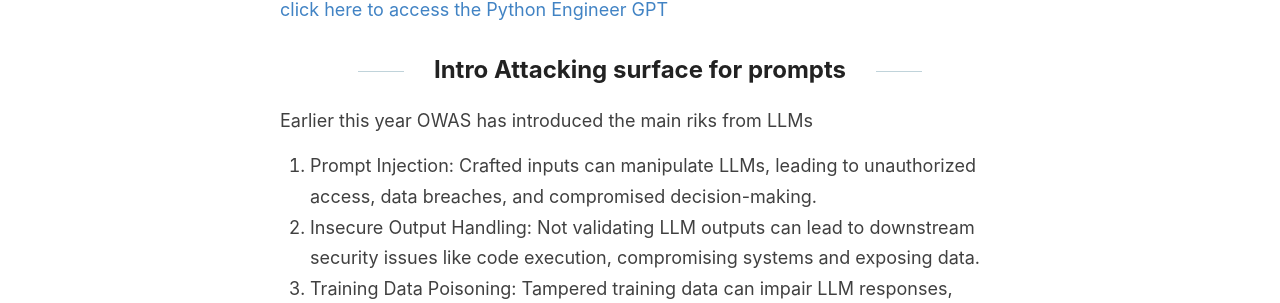
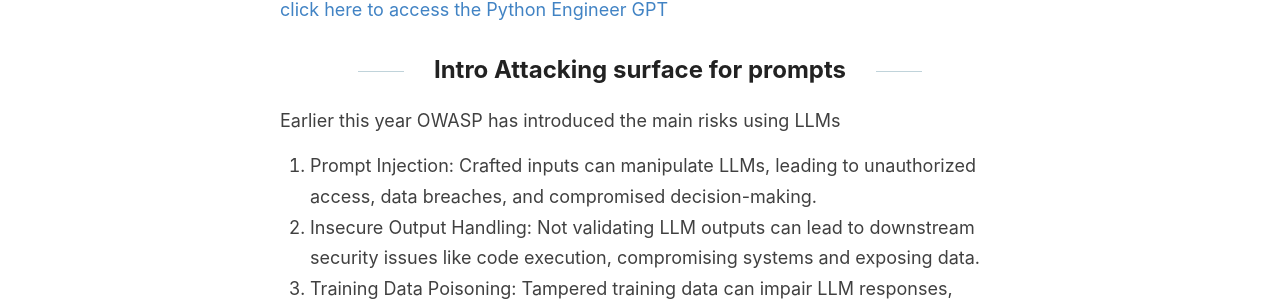
Before and after one commit to bitton-yehonatan/bitton-yehonatan.github.io, a Jekyll site: the page built from _posts/2023-12-17-PITM-introduction.md, in a window 1280 px wide and 900 px high, scrolled down 904 px. Shown: the part 150-453 px from the top of the window. Built offline with Jekyll 4.4.1, drawn with Linux system fonts in a browser that asks for light colours.

Commit message:
fix typo

```diff
--- a/_posts/2023-12-17-PITM-introduction.md
+++ b/_posts/2023-12-17-PITM-introduction.md
@@ -18,7 +18,7 @@ Out method is similar to a MITM attack using Code interpreter feature and Bing s
 
 ## Intro Attacking surface for prompts
 
-Earlier this year OWAS has introduced the main riks from LLMs
+Earlier this year OWASP has introduced the main risks using LLMs
 
 1. Prompt Injection: Crafted inputs can manipulate LLMs, leading to unauthorized access, data breaches, and compromised decision-making.
 2. Insecure Output Handling: Not validating LLM outputs can lead to downstream security issues like code execution, compromising systems and exposing data.
```
